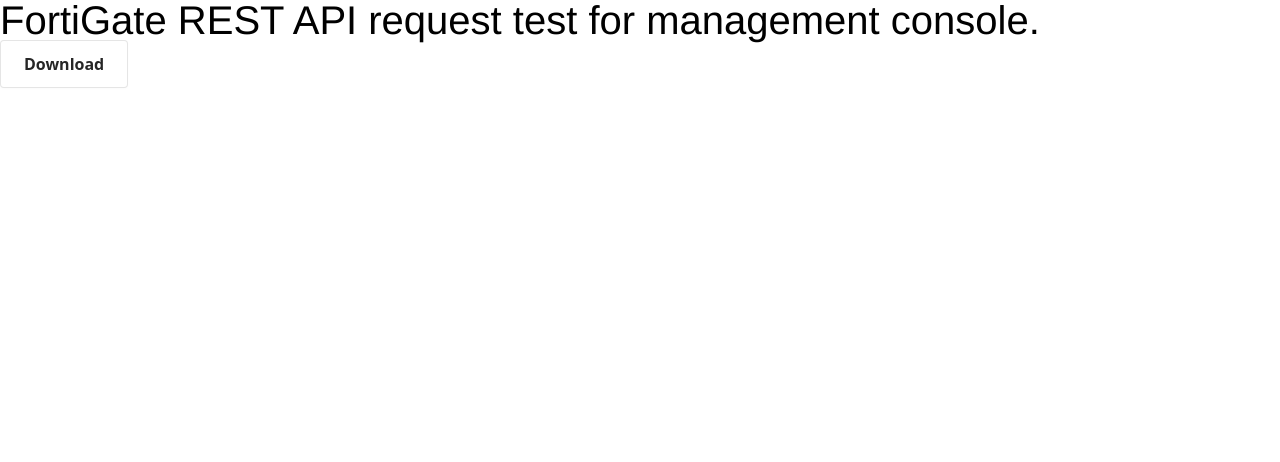
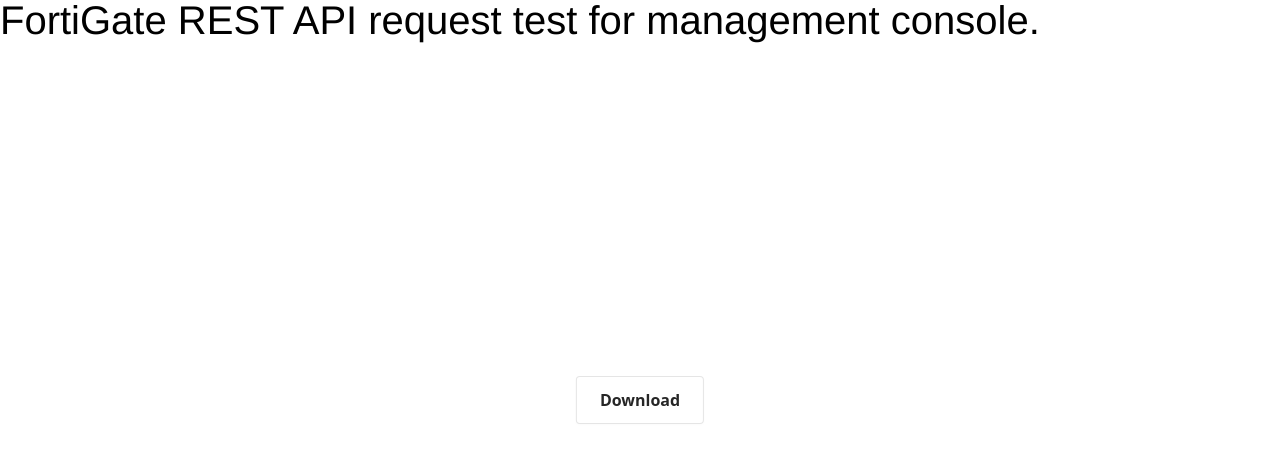
Before and after one commit to bibisung/FortiGate, a website built with Parcel: page index.html in a window 1280 px wide. Built offline with nearby package versions, Linux system fonts and the light colour scheme; no server answers.

Commit message:
20211027

```diff
--- a/index.html
+++ b/index.html
@@ -13,5 +13,7 @@
 
 <body>
     <h1>FortiGate REST API request test for management console.</h1>
-    <button class="btn" role="button">Download</button>
+    <div class="btn__group">
+        <button class="btn" role="button">Download</button>
+    </div>
 </body>
--- a/styles.css
+++ b/styles.css
@@ -1,6 +1,12 @@
 h1 {
     font-family: 'Franklin Gothic Medium', 'Arial Narrow', Arial, sans-serif;
     font-size: 40px;
+}
+.btn__group {
+    position: absolute;
+    left: 50%;
+    top: 50%;
+    transform:  translate(-50%, -50%);
 }
 .btn {
     align-items: center;
```
Also changed, not shown: README.md.
